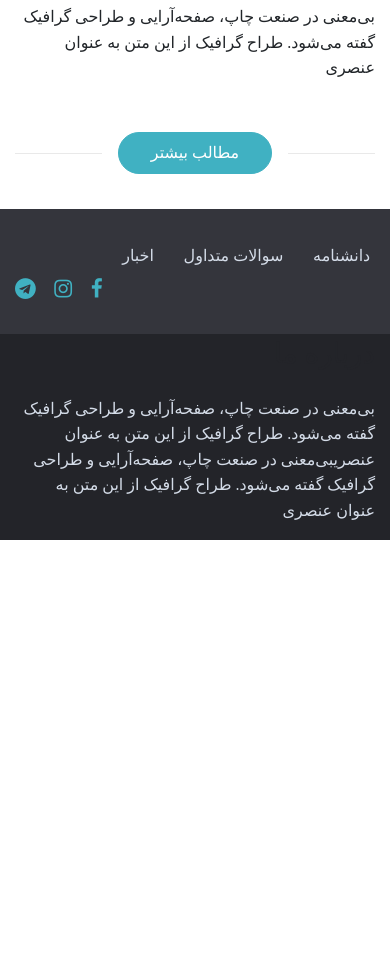
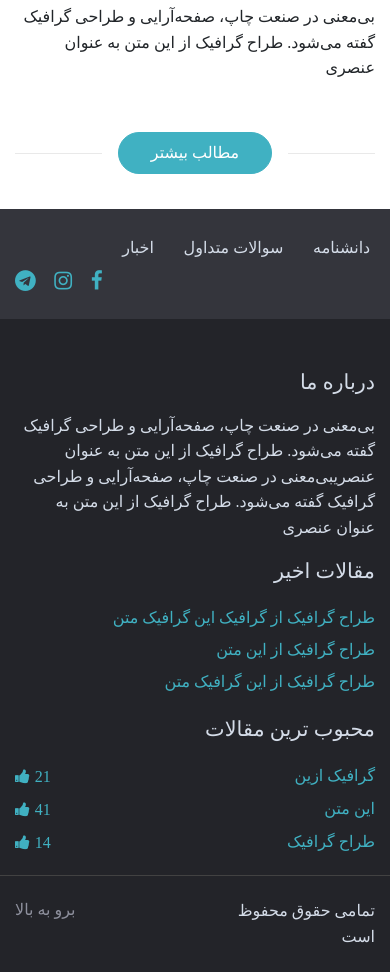
Before and after one commit to a-sabagh/wli, a PHP site: page / in a window 390 px wide. Shown: the part 4529-5501 px from the top of the page. Before the commit the page ends 5069 px from the top, so only its background shows below. Run offline with PHP 8.4, Linux system fonts and the light colour scheme; some web fonts are replaced.

Commit message:
home page ended without submenu and responsive check

```diff
--- a/assets/scss/abstract/_variables.scss
+++ b/assets/scss/abstract/_variables.scss
@@ -7,8 +7,10 @@ $text1: #232429;
 $text2: #a6a9b7;
 //border color
 $borderColor1: #e9e9e9;
+$borderColor2: #424242;
 //footer color
 $footerColor: #d4dce8;
+$footerColor2: #8e909d;
 $footerTopBg: #34353c;
 $footerBg: #232429;
 //fonts names
--- a/assets/scss/base/_general.scss
+++ b/assets/scss/base/_general.scss
@@ -19,3 +19,6 @@
 .line {
 	border-bottom: 1px solid $borderColor1;
 }
+.align-left {
+	text-align: left;
+}
--- a/assets/scss/components/_footer.scss
+++ b/assets/scss/components/_footer.scss
@@ -2,7 +2,7 @@
 	color: $footerColor;
 	background-color: $footerBg;
 	.top-footer{
-		padding: 1.875em 0;
+		padding: 1.4em 0;
 		background-color: $footerTopBg;
 		ul {
 			margin-bottom: 0;
@@ -32,9 +32,28 @@
 		}//top-footer-socials
 	}//top-footer
 	.mid-footer {
-
+		margin-top: 3em;
+		.widg {
+			h3{
+				color: inherit;
+				font-size: 1.3em;
+			}
+			.widg-content {
+				li {
+					line-height: 2em;
+				}
+			}
+		}
 	}//mid-footer
 	.bottom-footer {
-
+		border-top: 1px solid $borderColor2;
+		padding: 1.4em 0;
+		.back-to-top {
+			color: $footerColor2;
+			display: inline-block;
+		}
+		.copyright{
+			margin-bottom: 0;
+		}
 	}//bottom-footer
 }
--- /dev/null
+++ b/assets/scss/components/widgets/_papular-posts.scss
@@ -0,0 +1,17 @@
+/*SASS PATH: components/widgets/papular-posts*/
+.papular-posts{
+	li {
+		display: flex;
+		justify-content: space-between;
+		flex-wrap: wrap;
+		.like{
+			position: relative;
+			color: $color1;
+			&::before {
+				font-family: fontawesome;
+				content: "\f164 ";
+				margin-right: 5px;
+			}
+		}
+	}
+}
--- a/assets/scss/master.scss
+++ b/assets/scss/master.scss
@@ -17,7 +17,8 @@
 	"components/header",
 	"components/search",
 	"components/navigation",
-	"components/footer";
+	"components/footer",
+	"components/widgets/papular-posts";
 //pages
 @import
 	"pages/home";
--- a/index.html
+++ b/index.html
@@ -187,16 +187,56 @@
 		<div class="mid-footer">
 			<div class="container">
 				<div class="row">
-					<section class="col-md-4">
+					<section class="col-md-4 widg">
 						<h3 class="widg-title">درباره ما</h3>
 						<div class="widg-content">
 							<p>بی‌معنی در صنعت چاپ، صفحه‌آرایی و طراحی گرافیک گفته می‌شود. طراح گرافیک از این متن به عنوان عنصریبی‌معنی در صنعت چاپ، صفحه‌آرایی و طراحی گرافیک گفته می‌شود. طراح گرافیک از این متن به عنوان عنصری</p>
 						</div>
 					</section>
-				</div>
+					<section class="col-md-4 widg">
+						<h3 class="widg-title">مقالات اخیر</h3>
+						<div class="widg-content">
+							<ul>
+								<li><a href="">طراح گرافیک از گرافیک این گرافیک متن</a></li>
+								<li><a href="">طراح گرافیک از این متن</a></li>
+								<li><a href="">طراح گرافیک از این گرافیک متن</a></li>
+							</ul>
+						</div>
+					</section>
+					<section class="col-md-4 widg">
+						<h3 class="widg-title">محبوب ترین مقالات</h3>
+						<div class="widg-content">
+							<ul class="papular-posts">
+								<li>
+									<a href="">گرافیک ازین</a>
+									<span class="like">21</span>
+								</li>
+								<li>
+									<a href="">این متن</a>
+									<span class="like">41</span>
+								</li>
+								<li>
+									<a href="">طراح گرافیک</a>
+									<span class="like">14</span>
+								</li>
+							</ul>
+						</div>
+					</section>
+				</div><!--.row-->
 			</div>
 		</div><!--.mid-footer-->
-		<div class="bottom-footer"></div><!--.bottom-footer-->
+		<div class="bottom-footer">
+			<div class="container">
+				<div class="row justfy-content-between aling-items-center">
+					<div class="col">
+						<p class="copyright">تمامی حقوق محفوظ است</p>
+					</div>
+					<div class="col align-left">
+						<a href="#" class="back-to-top">برو به بالا</a>
+					</div>
+				</div><!--.row-->
+			</div><!--.container-->
+		</div><!--.bottom-footer-->
 	</footer>
 </body>
 </html>
```
Also changed, not shown: assets/css/master.css, assets/scss/components/_header.scss (renamed from assets/scss/components/header.scss).
